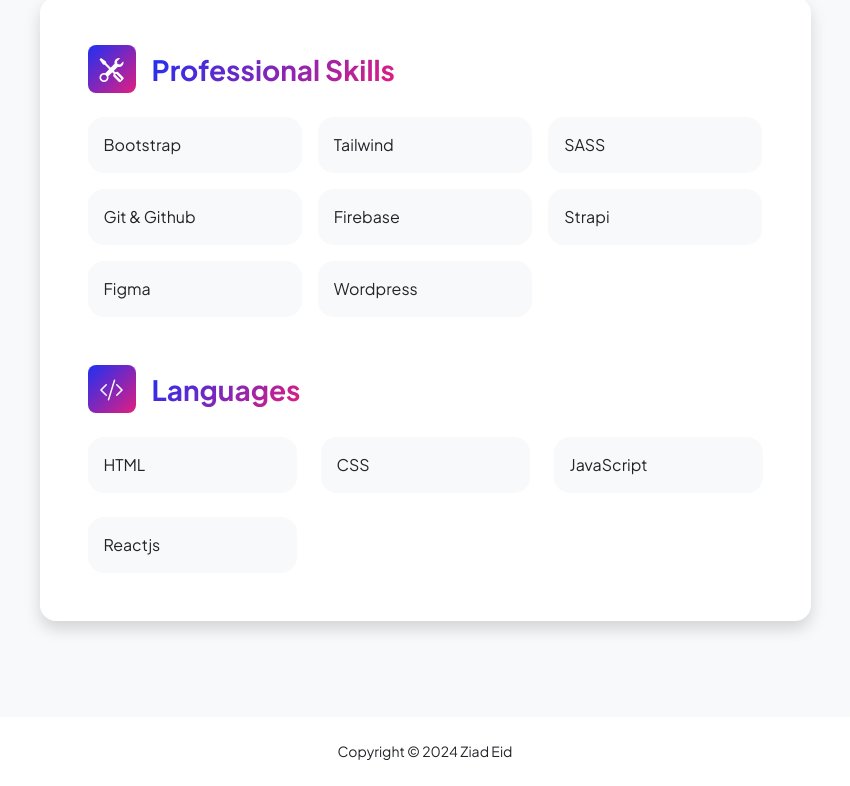
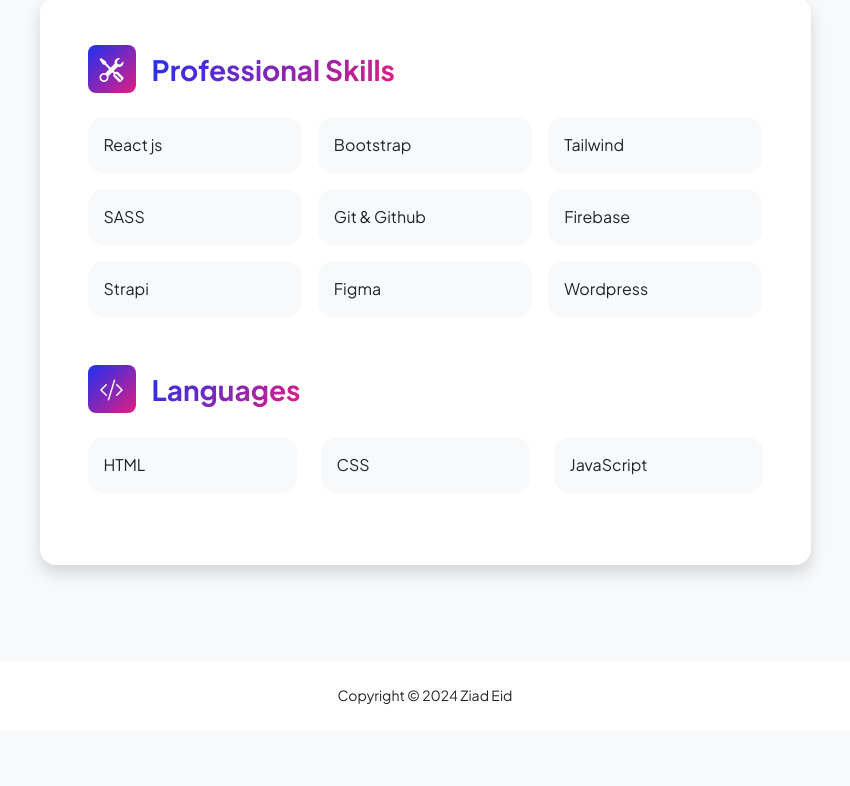
Before and after one commit to ZiadEid/Portfolio, a plain HTML site: page resume.html in a window 1280 px wide. Shown: the part 1599-2385 px from the top of the page, without its empty margins (215-1065 px from the left). After the commit the page ends 2329 px from the top, so only its background shows below. Drawn offline with nearby package versions, Linux system fonts and the light colour scheme; a script that the page names is missing.

Commit message:
update skills

```diff
--- a/resume.html
+++ b/resume.html
@@ -225,6 +225,13 @@
                         <div
                           class="d-flex align-items-center bg-light rounded-4 p-3 h-100"
                         >
+                          React js
+                        </div>
+                      </div>
+                      <div class="col mb-4 mb-md-0">
+                        <div
+                          class="d-flex align-items-center bg-light rounded-4 p-3 h-100"
+                        >
                           Bootstrap
                         </div>
                       </div>
@@ -314,15 +321,6 @@
                         </div>
                       </div>
                     </div>
-                    <div class="row row-cols-1 row-cols-md-3">
-                      <div class="col mb-4 mb-md-0">
-                        <div
-                          class="d-flex align-items-center bg-light rounded-4 p-3 h-100"
-                        >
-                          Reactjs
-                        </div>
-                      </div>
-                    </div>
                   </div>
                 </div>
               </div>
```
